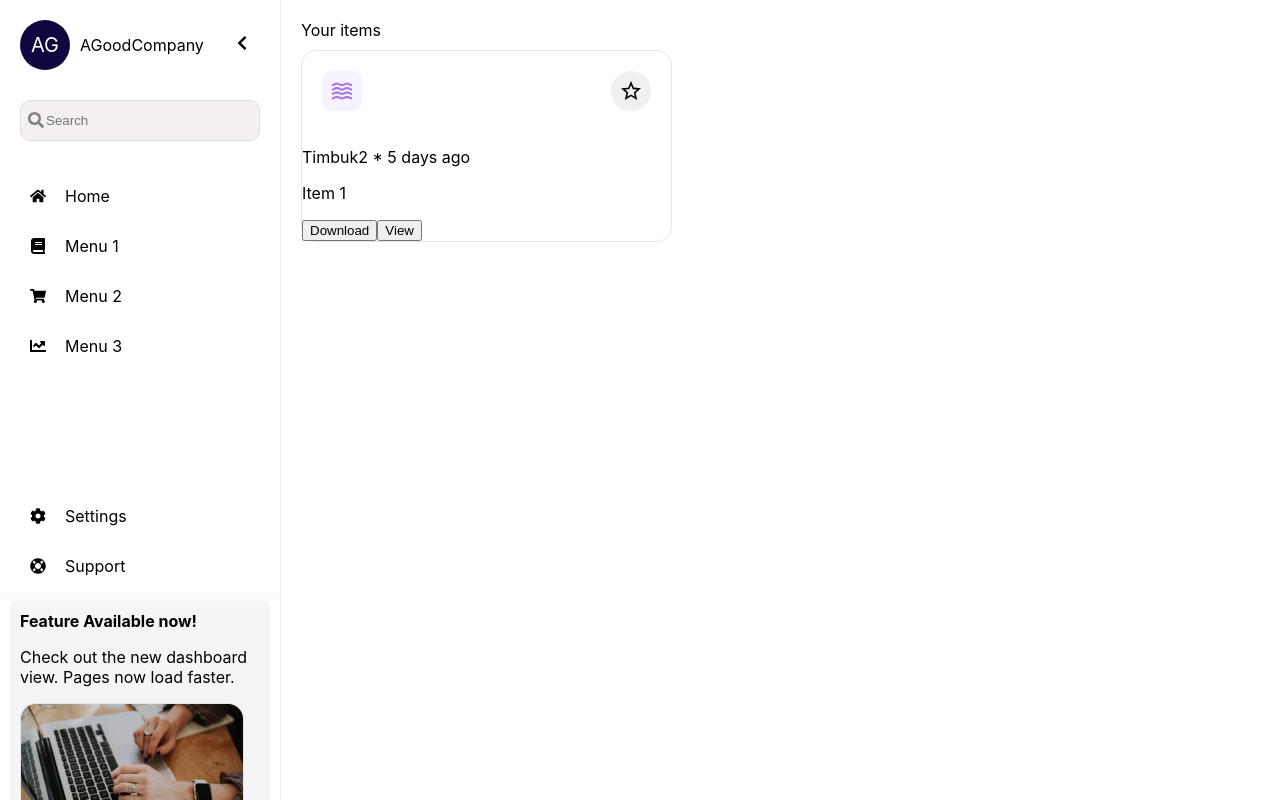
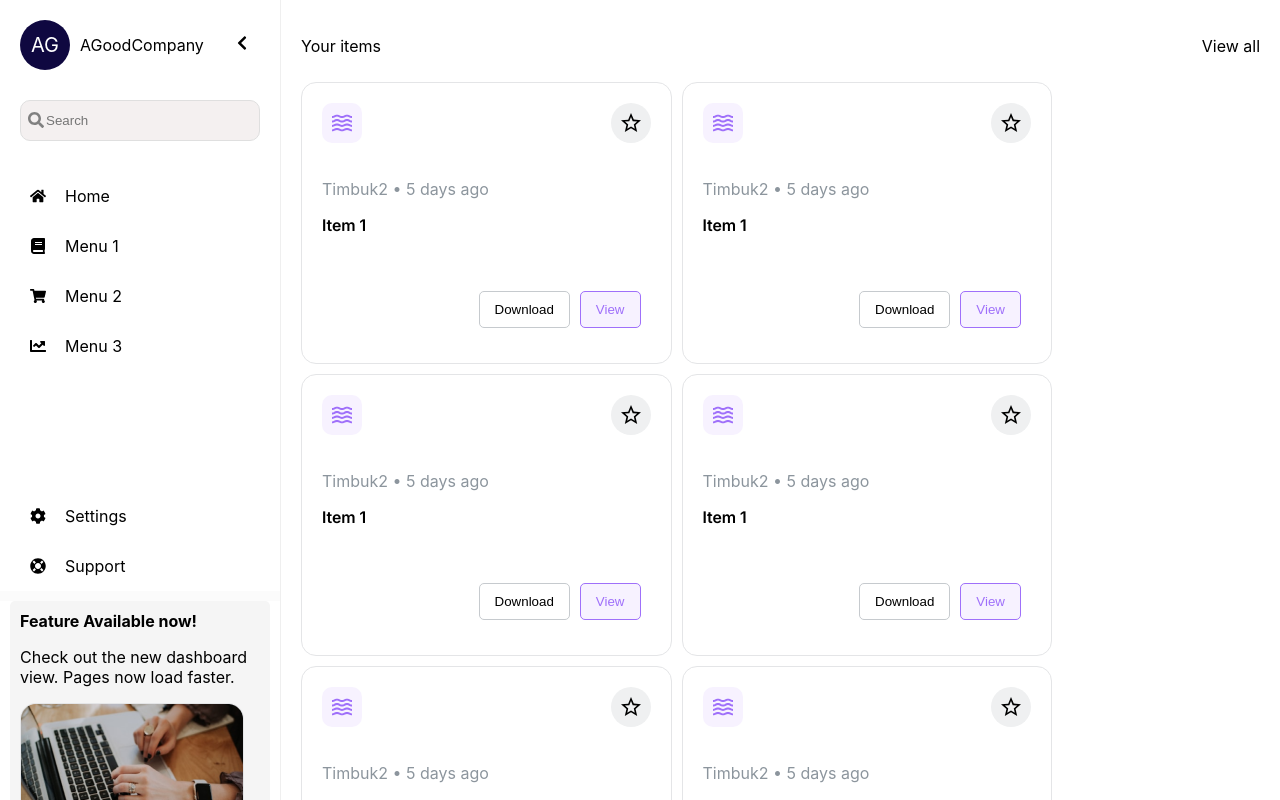
Before and after one commit to PheloMacanda/timbuk2-assessment, a React (Create React App) app: page / in a window 1280 px wide. Shown: the top 800 px of the page. Built offline with nearby package versions, Linux system fonts and the light colour scheme.

Commit message:
cards (wip)

```diff
--- a/package.json
+++ b/package.json
@@ -17,6 +17,9 @@
     "react-scripts": "5.0.1",
     "typescript": "^4.4.2",
     "web-vitals": "^2.1.0"
+  },
+  "devDependencies": {
+    "@babel/plugin-proposal-private-property-in-object": "7.21.11"
   },
   "scripts": {
     "start": "react-scripts start",
--- a/src/components/button/button.css
+++ b/src/components/button/button.css
@@ -0,0 +1,30 @@
+
+.primary-btn {
+    border: 1px solid var(--violet-400);
+    padding: 10px 15px 10px 15px;
+    margin-left: 10px;
+    margin-right: 10px;
+    border-radius: 5px;
+    background-color: var(--violet-100);
+    color: var(--violet-400);
+}
+
+.secondary-btn {
+    border: 1px solid var(--gray-300);
+    padding: 10px 15px 10px 15px;
+    margin-left: 10px;
+    border-radius: 5px;
+    background-color: var(--background-color);
+}
+
+.primary-btn:hover {
+    cursor: pointer;
+    background-color: var(--violet-200);
+    border-color: var(--violet-300);
+}
+
+.secondary-btn:hover {
+    cursor: pointer;
+    background-color: var(--gray-200);
+    color: var(--gray-400);
+}
--- a/src/components/button/index.tsx
+++ b/src/components/button/index.tsx
@@ -3,12 +3,14 @@ import './button.css';
 
 type Props = {
     buttonText: string;
+    variant: "primary" | "secondary";
 }
 
 export const Button:FC<Props> = ({
-    buttonText
+    buttonText,
+    variant
 }) => {
     return (
-        <button>{buttonText}</button>
+        <button className={`${variant}-btn`}>{buttonText}</button>
     );
 };
--- a/src/components/card/card.css
+++ b/src/components/card/card.css
@@ -2,6 +2,7 @@
     border: 1px solid #E4E5E7;
     border-radius: 15px;
     width: 368.5px;
+    height: 280px;
 }
 
 .icons-container {
@@ -21,8 +22,24 @@
     border-radius: 10px;
 }
 
+.card-text {
+    font-family: Inter_28pt-SemiBold;
+}
+
 .wave {
     color: var(--violet-400);
+}
+
+.card-name-date {
+    color: var(--gray-400);
+}
+
+.middle-container {
+    padding-left: 20px;
+}
+
+.bottom-container {
+    padding: 20px;
 }
 
 .star-container {
@@ -38,3 +55,9 @@
 .star {
     color: var(--text-color);
 }
+
+.buttons {
+    display: flex;
+    justify-content: flex-end;
+    padding-top: 20px;
+}
--- a/src/components/card/index.tsx
+++ b/src/components/card/index.tsx
@@ -1,12 +1,17 @@
 import { FC } from "react";
 import { MdOutlineWaves, MdStarOutline } from "react-icons/md";
 import "./card.css";
+import { Button } from "../button";
 
 type Props = {
+    cardName: string;
     cardText: string;
+    cardDate: string;
 }
 
 export const Card: FC<Props> = ({
+    cardDate,
+    cardName,
     cardText
 }) => {
     return (
@@ -19,11 +24,21 @@ export const Card: FC<Props> = ({
                     <MdStarOutline size={24} className="star" />
                 </div>
             </div>
-            <p>Timbuk2 * 5 days ago</p>
-            <p>{cardText}</p>
-            <div>
-                <button>Download</button>
-                <button>View</button>
+            <div className="middle-container">
+                <p className="card-name-date">{cardName} &#8226; {cardDate}</p>
+                <p className="card-text">{cardText}</p>
+            </div>
+            <div className="bottom-container">
+                <div className="buttons">
+                    <Button
+                        buttonText="Download"
+                        variant="secondary"
+                    />
+                    <Button
+                        buttonText="View"
+                        variant="primary"
+                    />
+                </div>
             </div>
         </div>
     );
--- a/src/pages/home/home.css
+++ b/src/pages/home/home.css
@@ -1,5 +1,12 @@
 .main-container {
     display: flex;
+}
+
+.header-texts {
+    width: 100%;
+    display: flex;
+    flex-wrap: wrap;
+    justify-content: space-between;
 }
 
 .main-app {
@@ -9,5 +16,8 @@
 }
 
 .cards {
+    display: flex;
+    flex-wrap: wrap;
+    gap: 10px;
     padding-top: 10px;
 }
--- a/src/pages/home/index.tsx
+++ b/src/pages/home/index.tsx
@@ -7,10 +7,40 @@ export const Home = () => {
         <div className="main-container">
             <SideNavBar />
             <div className="main-app">
-                Your items
-                <div className='cards'>
+                <div className="header-texts">
+                    <p>Your items</p>
+                    <p>View all</p>
+                </div>
+                <div className="cards">
                     <Card
-                        cardText='Item 1'
+                        cardName="Timbuk2"
+                        cardText="Item 1"
+                        cardDate="5 days ago"
+                    />
+                    <Card
+                        cardName="Timbuk2"
+                        cardText="Item 1"
+                        cardDate="5 days ago"
+                    />
+                    <Card
+                        cardName="Timbuk2"
+                        cardText="Item 1"
+                        cardDate="5 days ago"
+                    />
+                    <Card
+                        cardName="Timbuk2"
+                        cardText="Item 1"
+                        cardDate="5 days ago"
+                    />
+                    <Card
+                        cardName="Timbuk2"
+                        cardText="Item 1"
+                        cardDate="5 days ago"
+                    />
+                    <Card
+                        cardName="Timbuk2"
+                        cardText="Item 1"
+                        cardDate="5 days ago"
                     />
                 </div>
             </div>
```
